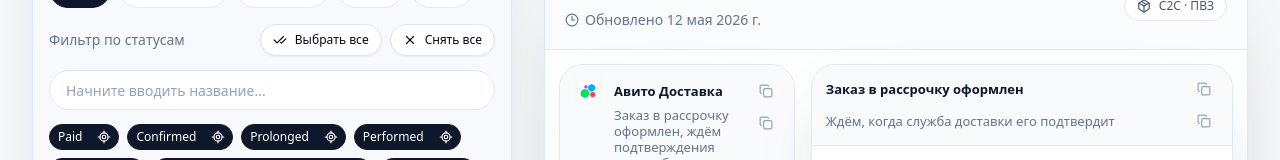
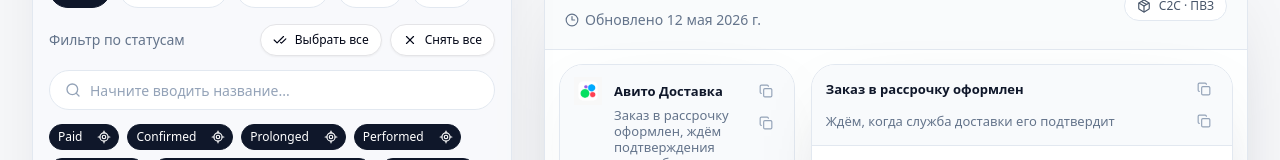
Before and after one commit to vgntt92/avito-credit-comms, a React (Vite) app: page / in a window 1280 px wide. Shown: the part 197-357 px from the top of the page. Built offline with nearby package versions, Linux system fonts and the light colour scheme.

Commit message:
Потюнил поле поиска

```diff
--- a/src/App.jsx
+++ b/src/App.jsx
@@ -1,5 +1,5 @@
 import { useEffect, useRef, useState } from "react"
-import { Bell, CalendarDays, Check, CheckCheck, ChevronDown, Clock3, Copy, LocateFixed, Mail, Package, X } from "lucide-react"
+import { Bell, CalendarDays, Check, CheckCheck, ChevronDown, Clock3, Copy, LocateFixed, Mail, Package, Search, X } from "lucide-react"
 
 import avitoPushIcon from "@/assets/avito-push-icon.png"
 import csvRaw from "@/data/communications.csv?raw"
@@ -843,9 +843,10 @@
                       </div>
                     </div>
 
-                    <div className="relative">
+                    <div className="relative mt-3">
+                      <Search className="pointer-events-none absolute left-4 top-1/2 size-4 -translate-y-1/2 text-slate-400" />
                       <input
-                        className="h-10 w-full rounded-full border border-slate-200 bg-white pl-4 pr-11 text-sm text-slate-700 outline-none transition placeholder:text-slate-400 focus:border-slate-300 focus:ring-2 focus:ring-slate-200"
+                        className="h-10 w-full rounded-full border border-slate-200 bg-white pl-10 pr-11 text-sm text-slate-700 outline-none transition placeholder:text-slate-400 focus:border-slate-300 focus:ring-2 focus:ring-slate-200"
                         onChange={(event) => setStatusSearchQuery(event.target.value)}
                         placeholder="Начните вводить название..."
                         type="text"
```
Also changed, not shown: 5 other files (tests, documents, lock files or other folders).
